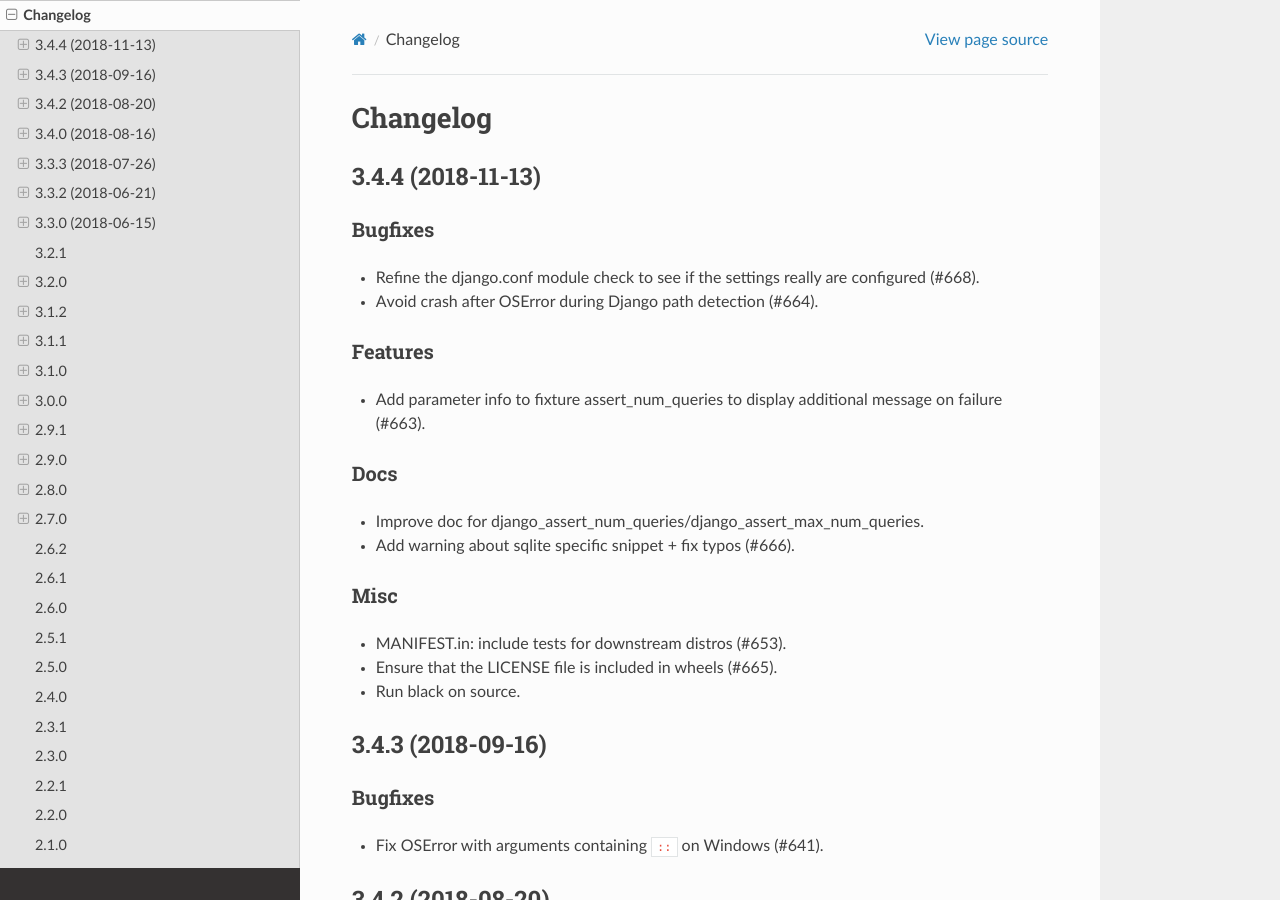
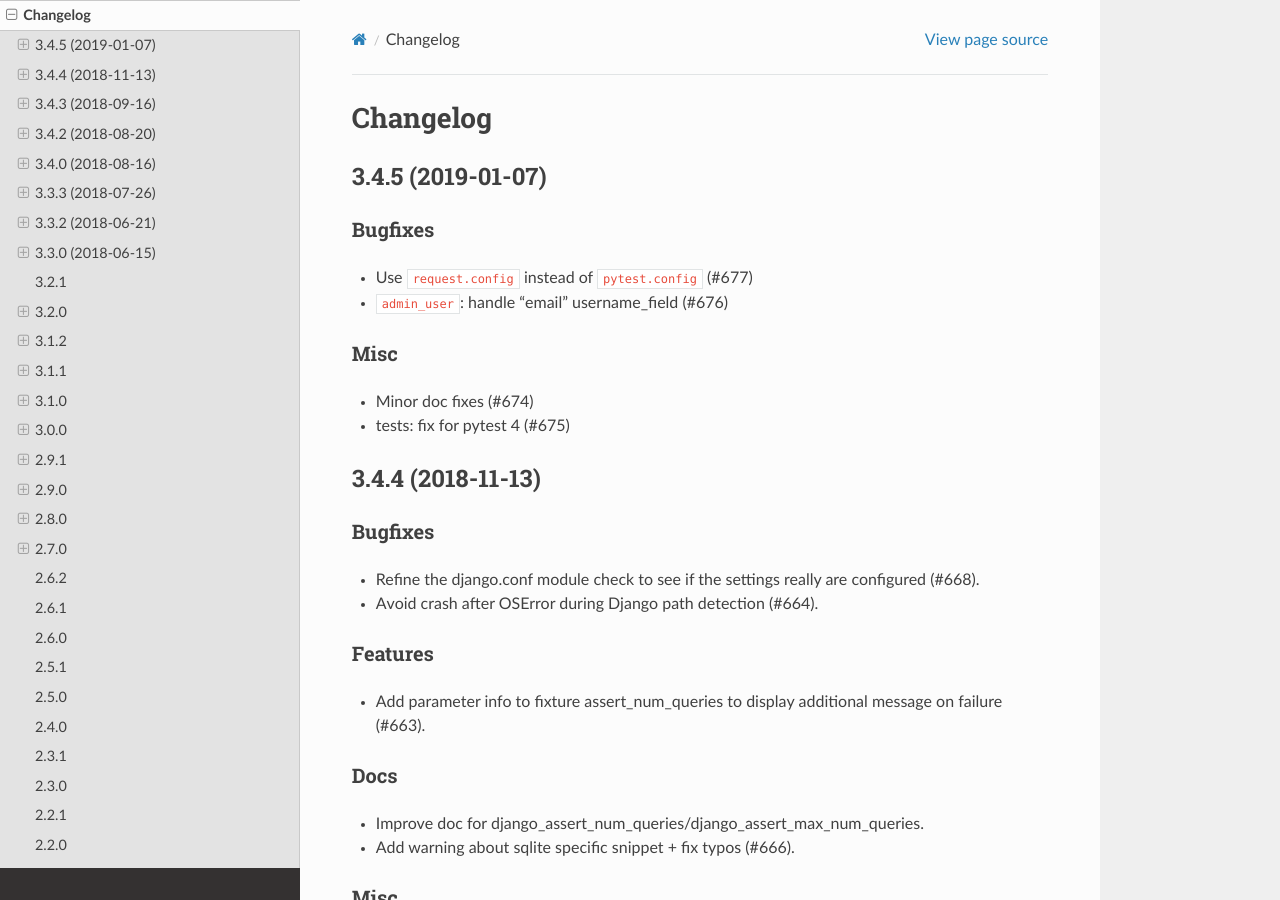
Before and after one commit to pytest-dev/pytest-django, a Sphinx documentation site: the page built from docs/changelog.rst, in a window 1280 px wide and 900 px high. Built offline with Sphinx 7.4.7 and the Read the Docs theme 2.0.0, drawn with Linux system fonts in a browser that asks for light colours; cross-references to code outside the pages are shown as plain code.

Commit message:
Release 3.4.5

```diff
--- a/docs/changelog.rst
+++ b/docs/changelog.rst
@@ -1,5 +1,20 @@
 Changelog
 =========
+
+3.4.5 (2019-01-07)
+------------------
+
+Bugfixes
+^^^^^^^^
+
+* Use ``request.config`` instead of ``pytest.config`` (#677)
+* :fixture:`admin_user`: handle "email" username_field (#676)
+
+Misc
+^^^^
+
+* Minor doc fixes (#674)
+* tests: fix for pytest 4 (#675)
 
 3.4.4 (2018-11-13)
 ------------------
--- a/docs/helpers.rst
+++ b/docs/helpers.rst
@@ -177,6 +177,8 @@ Example
 
 Using the `admin_client` fixture will cause the test to automatically be marked for database use (no need to specify the
 ``django_db`` mark).
+
+.. fixture:: admin_user
 
 ``admin_user`` - an admin user (superuser)
 ~~~~~~~~~~~~~~~~~~~~~~~~~~~~~~~~~~~~~~~~~~
```
